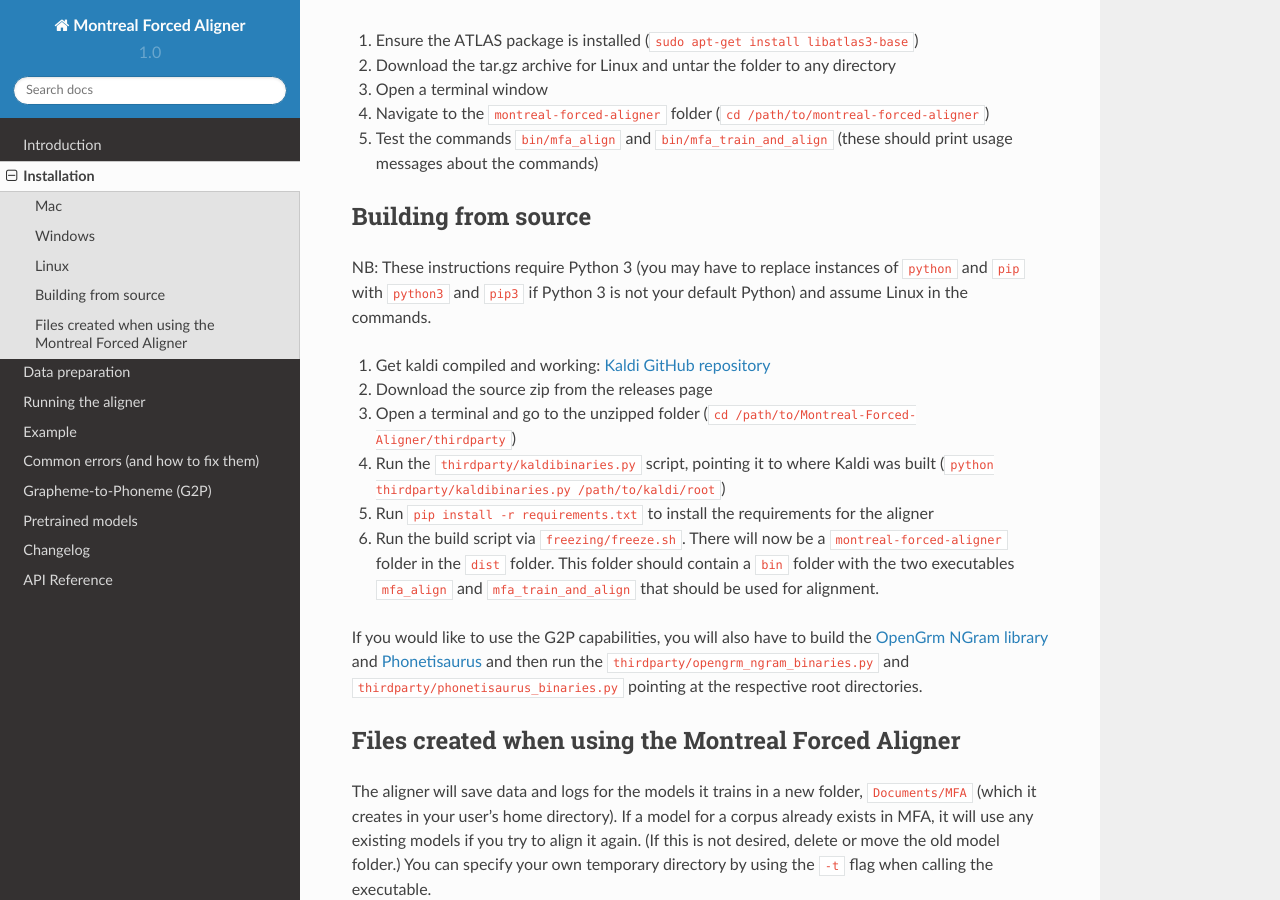
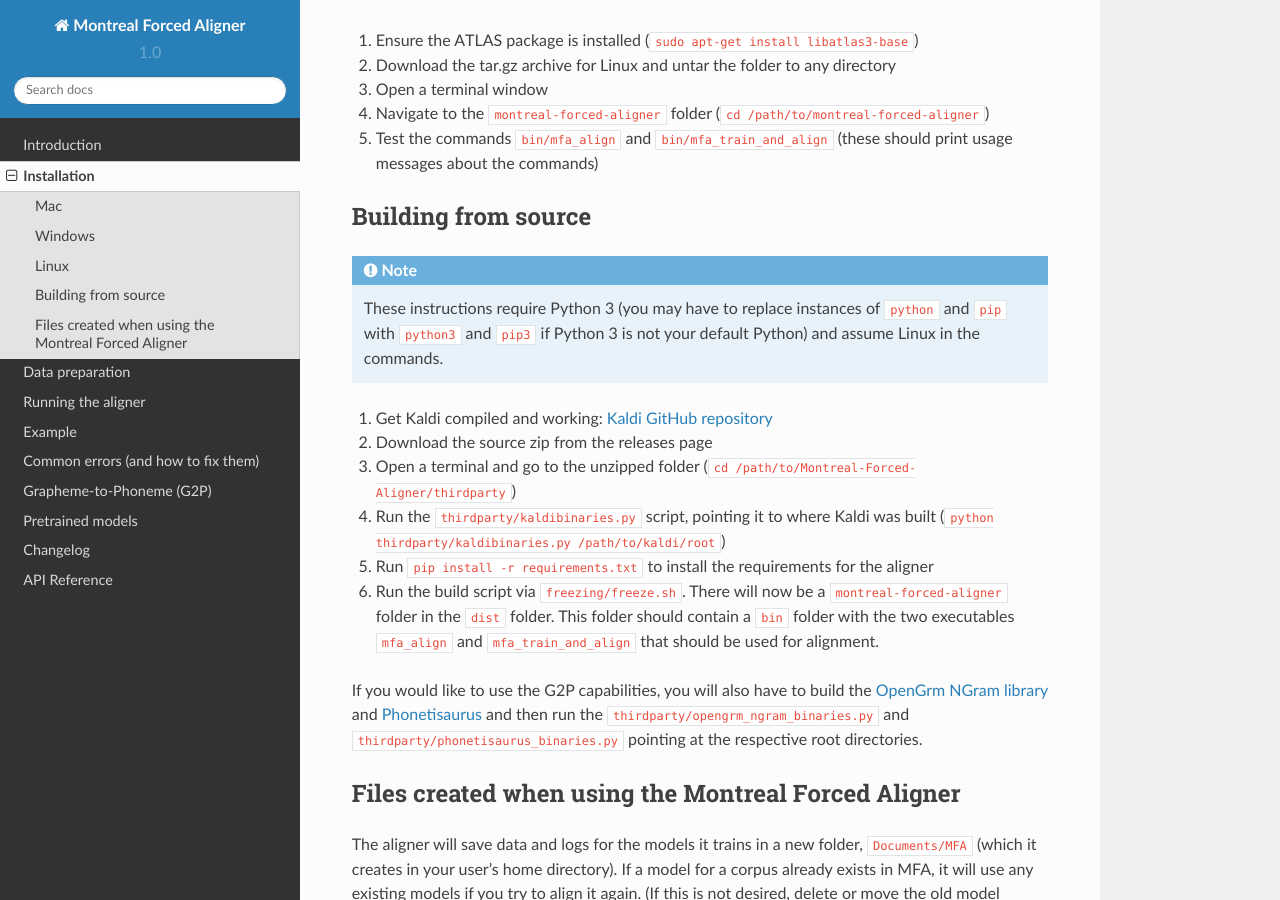
Before and after one commit to MontrealCorpusTools/Montreal-Forced-Aligner, a Sphinx documentation site: the page built from docs/source/installation.rst, in a window 1280 px wide and 900 px high, scrolled down 1010 px. Built offline with Sphinx 7.4.7 and the Read the Docs theme 2.0.0, drawn with Linux system fonts in a browser that asks for light colours; some of the changed lines change nothing that is shown.

Commit message:
DOCS: Fix typos

```diff
--- a/docs/source/installation.rst
+++ b/docs/source/installation.rst
@@ -57,11 +57,12 @@
 Building from source
 ====================
 
-NB: These instructions require Python 3 (you may have to replace
-instances of ``python`` and ``pip`` with ``python3`` and ``pip3`` if Python 3 is
-not your default Python) and assume Linux in the commands.
+.. note::
+   These instructions require Python 3 (you may have to replace
+   instances of ``python`` and ``pip`` with ``python3`` and ``pip3`` if Python 3 is
+   not your default Python) and assume Linux in the commands.
 
-1. Get kaldi compiled and working: `Kaldi GitHub repository`_
+1. Get Kaldi compiled and working: `Kaldi GitHub repository`_
 2. Download the source zip from the releases page
 3. Open a terminal and go to the unzipped folder (``cd /path/to/Montreal-Forced-Aligner/thirdparty``)
 4. Run the ``thirdparty/kaldibinaries.py`` script, pointing it to where Kaldi was built (``python thirdparty/kaldibinaries.py /path/to/kaldi/root``)
```
